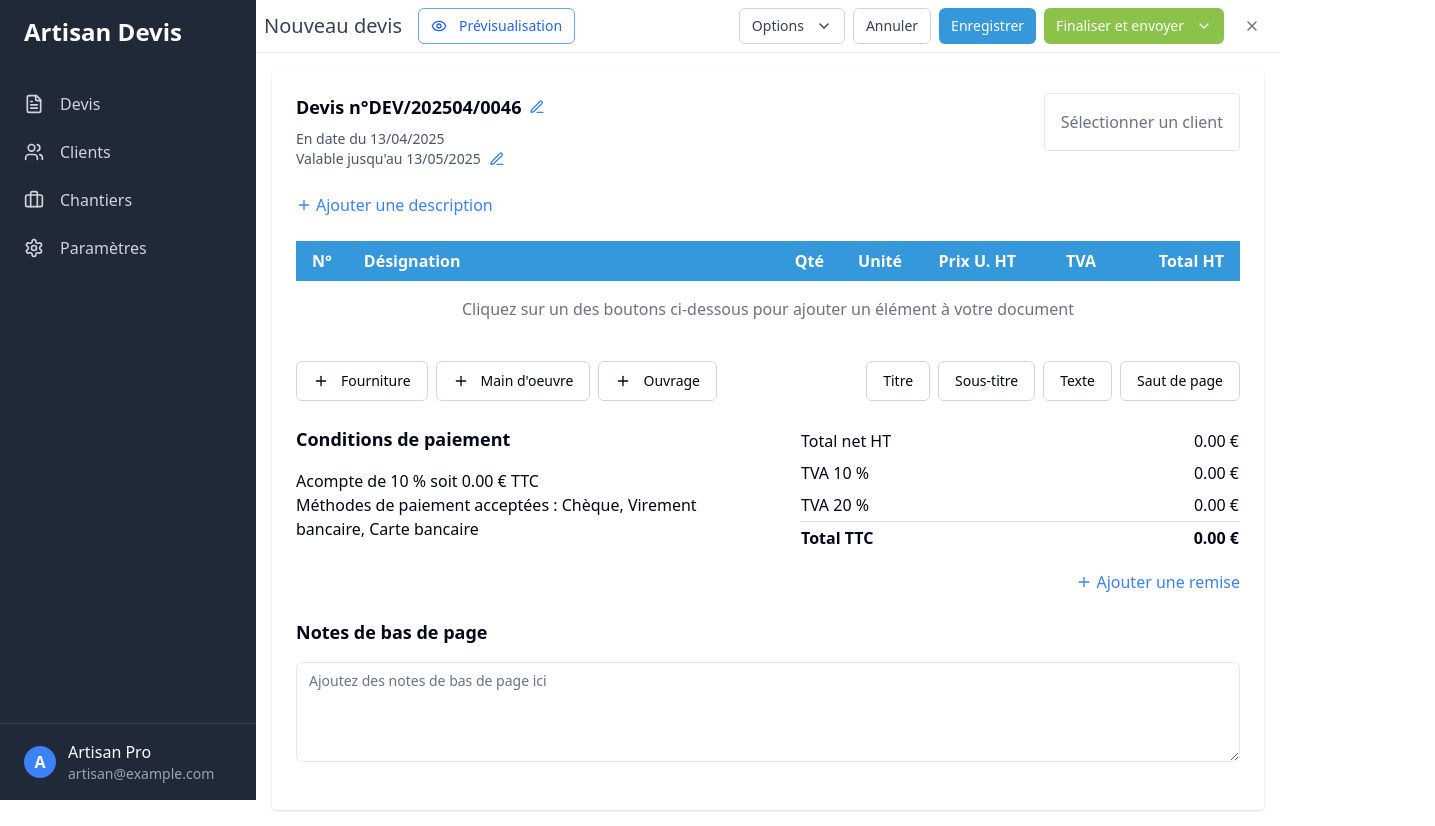
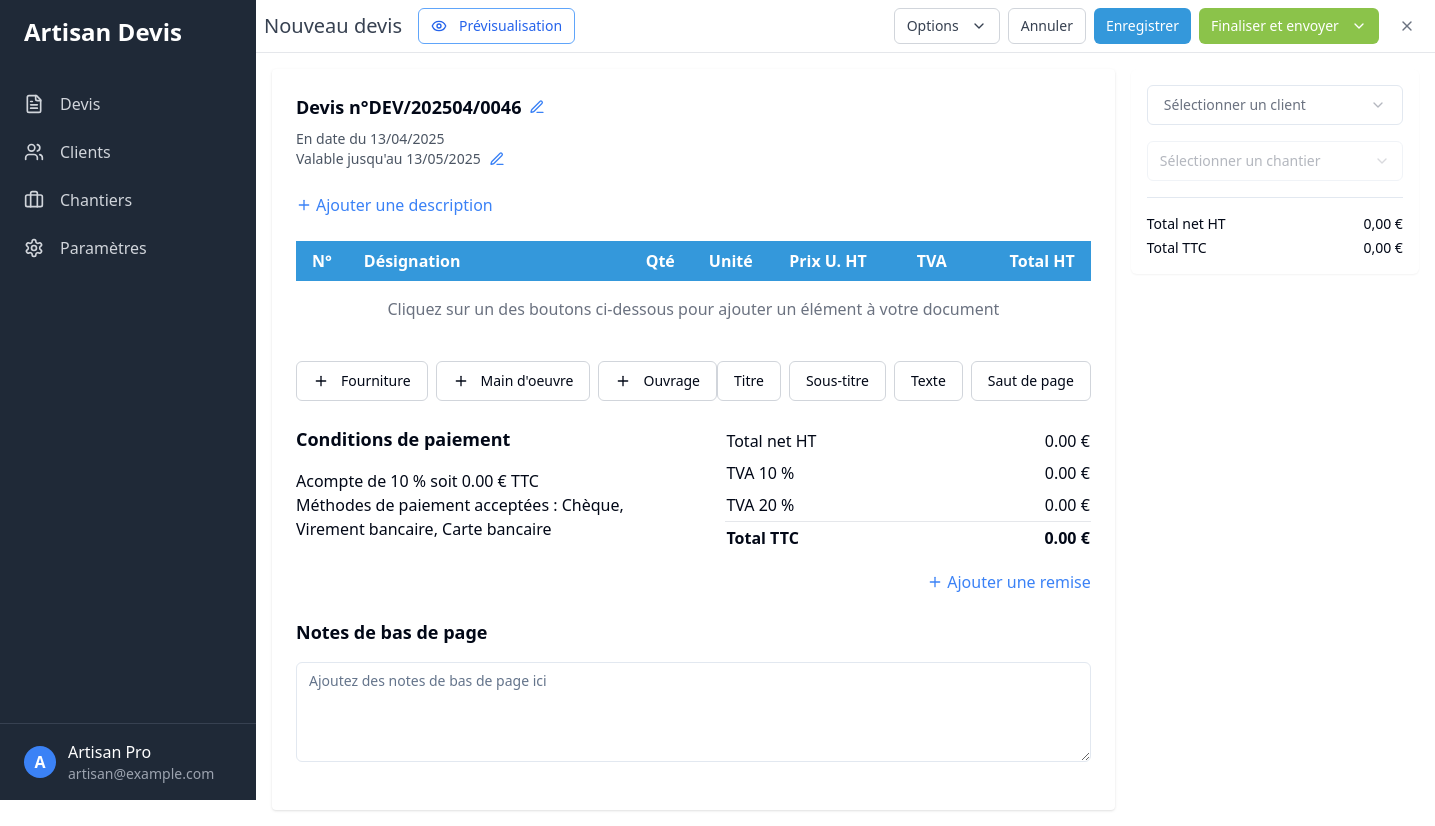
Before and after one commit to juliengrrb/artisan-devis-factory, a React (Vite) app: page /devis/1 in a window 1280 px wide. Shown: the whole page, 1435 px wide, since content can reach past the window. Built offline with nearby package versions, Linux system fonts and the light colour scheme.

Commit message:
Add client form and dropdown menu
Implement a dropdown menu with a "New Client" button, displaying a client form upon click.

```diff
--- /dev/null
+++ b/src/components/QuoteSelectors.tsx
@@ -0,0 +1,145 @@
+
+import { useState } from "react";
+import { useAppContext } from "@/context/AppContext";
+import { Button } from "@/components/ui/button";
+import { ChevronDown, UserPlus } from "lucide-react";
+import {
+  Select,
+  SelectContent,
+  SelectItem,
+  SelectTrigger,
+  SelectValue,
+} from "@/components/ui/select";
+import {
+  Popover,
+  PopoverContent,
+  PopoverTrigger,
+} from "@/components/ui/popover";
+import { ClientForm } from "./ClientForm";
+import { Input } from "@/components/ui/input";
+
+interface QuoteSelectorsProps {
+  onClientSelect: (clientId: string) => void;
+  onProjectSelect: (projectId: string) => void;
+  selectedClientId?: string;
+  selectedProjectId?: string;
+}
+
+export function QuoteSelectors({
+  onClientSelect,
+  onProjectSelect,
+  selectedClientId,
+  selectedProjectId,
+}: QuoteSelectorsProps) {
+  const { clients, projects } = useAppContext();
+  const [showClientForm, setShowClientForm] = useState(false);
+  const [clientSearch, setClientSearch] = useState("");
+
+  const filteredClients = clientSearch
+    ? clients.filter(client =>
+        `${client.firstName} ${client.lastName}`.toLowerCase().includes(clientSearch.toLowerCase())
+      )
+    : clients;
+
+  const clientProjects = selectedClientId
+    ? projects.filter(project => project.clientId === selectedClientId)
+    : [];
+
+  return (
+    <div className="space-y-4 w-full max-w-sm bg-white p-4 rounded-md shadow-sm">
+      <div className="space-y-2">
+        <Popover>
+          <PopoverTrigger asChild>
+            <Button
+              variant="outline"
+              role="combobox"
+              className="w-full justify-between text-gray-500"
+            >
+              {selectedClientId
+                ? clients.find(c => c.id === selectedClientId)
+                  ? `${clients.find(c => c.id === selectedClientId)?.firstName} ${clients.find(c => c.id === selectedClientId)?.lastName}`
+                  : "Sélectionner un client"
+                : "Sélectionner un client"
+              }
+              <ChevronDown className="ml-2 h-4 w-4 shrink-0 opacity-50" />
+            </Button>
+          </PopoverTrigger>
+          <PopoverContent className="w-full p-0">
+            <div className="p-2 border-b">
+              <Input
+                placeholder="Rechercher un client..."
+                value={clientSearch}
+                onChange={(e) => setClientSearch(e.target.value)}
+                className="w-full"
+              />
+            </div>
+            <div className="max-h-60 overflow-y-auto">
+              {filteredClients.length > 0 ? (
+                <div className="w-full">
+                  {filteredClients.map((client) => (
+                    <div
+                      key={client.id}
+                      className="px-4 py-2 text-sm hover:bg-gray-100 cursor-pointer"
+                      onClick={() => {
+                        onClientSelect(client.id);
+                        document.body.click(); // Close the popover
+                      }}
+                    >
+                      {client.firstName} {client.lastName}
+                    </div>
+                  ))}
+                </div>
+              ) : (
+                <div className="text-sm p-4 text-center text-gray-500">
+                  Aucun client trouvé
+                </div>
+              )}
+            </div>
+            <Button
+              className="w-full bg-blue-500 hover:bg-blue-600 text-white rounded-t-none"
+              onClick={() => setShowClientForm(true)}
+            >
+              Nouveau client
+            </Button>
+          </PopoverContent>
+        </Popover>
+      </div>
+
+      <div className="space-y-2">
+        <Select
+          value={selectedProjectId}
+          onValueChange={onProjectSelect}
+          disabled={!selectedClientId || clientProjects.length === 0}
+        >
+          <SelectTrigger className="w-full text-gray-500">
+            <SelectValue placeholder="Sélectionner un chantier" />
+          </SelectTrigger>
+          <SelectContent>
+            {clientProjects.map((project) => (
+              <SelectItem key={project.id} value={project.id}>
+                {project.name}
+              </SelectItem>
+            ))}
+          </SelectContent>
+        </Select>
+      </div>
+
+      <div className="pt-4 border-t mt-4">
+        <div className="flex justify-between text-sm">
+          <span>Total net HT</span>
+          <span className="font-medium">0,00 €</span>
+        </div>
+        <div className="flex justify-between text-sm mt-1">
+          <span>Total TTC</span>
+          <span className="font-medium">0,00 €</span>
+        </div>
+      </div>
+
+      {showClientForm && (
+        <ClientForm
+          onClose={() => setShowClientForm(false)}
+        />
+      )}
+    </div>
+  );
+}
--- a/src/pages/Quote.tsx
+++ b/src/pages/Quote.tsx
@@ -1,4 +1,3 @@
-
 import { useState, useEffect } from "react";
 import { Header } from "@/components/Header";
 import { useAppContext } from "@/context/AppContext";
@@ -6,6 +5,7 @@ import { ClientForm } from "@/components/ClientForm";
 import { ProjectForm } from "@/components/ProjectForm";
 import { QuoteNumberForm } from "@/components/QuoteNumberForm";
 import { QuoteItem as QuoteItemComponent } from "@/components/QuoteItem";
+import { QuoteSelectors } from "@/components/QuoteSelectors";
 import { Button } from "@/components/ui/button";
 import { Textarea } from "@/components/ui/textarea";
 import { PenLine, Plus, FileText } from "lucide-react";
@@ -85,7 +85,21 @@ export default function Quote() {
     };
 
     updateQuote(updatedQuote);
-    setShowClientSelector(false);
+  };
+
+  const handleProjectSelect = (projectId: string) => {
+    if (!currentQuote) return;
+
+    const project = projects.find(p => p.id === projectId);
+    if (!project) return;
+
+    const updatedQuote = {
+      ...currentQuote,
+      projectId,
+      project
+    };
+
+    updateQuote(updatedQuote);
   };
 
   const handleValiditySelect = (days: string) => {
@@ -95,7 +109,6 @@ export default function Quote() {
     let validUntil: Date;
 
     if (days === "Date personnalisée") {
-      // Pour la démonstration, nous utilisons simplement 30 jours
       validUntil = new Date(today.getTime() + 30 * 24 * 60 * 60 * 1000);
     } else {
       const numberOfDays = parseInt(days.split(" ")[0]);
@@ -133,7 +146,7 @@ export default function Quote() {
 
   const handleAddSection = (type: 'Fourniture' | 'Main d\'oeuvre' | 'Ouvrage') => {
     const newItem = {
-      id: Date.now().toString(), // Add unique ID to fix the TypeScript error
+      id: Date.now().toString(),
       designation: type,
       quantity: 0,
       unit: '',
@@ -157,7 +170,6 @@ export default function Quote() {
   const handleToggleDescription = () => {
     if (!currentQuote) return;
 
-    // Si la description existe, la masquer, sinon l'afficher
     const updatedQuote = {
       ...currentQuote,
       description: currentQuote.description ? "" : description
@@ -166,7 +178,6 @@ export default function Quote() {
     updateQuote(updatedQuote);
   };
 
-  // Si aucun devis n'est actuellement chargé, affichez un message
   if (!currentQuote) {
     return (
       <div className="flex flex-col items-center justify-center min-h-screen bg-gray-50">
@@ -196,6 +207,8 @@ export default function Quote() {
       />
 
       <div className="flex-grow p-4 bg-white">
+        <div className="flex">
+          <div className="flex-1 mr-4">
             <div className="bg-white shadow rounded-sm p-6">
               <div className="flex justify-between mb-6">
                 <div>
@@ -239,69 +252,6 @@ export default function Quote() {
                       </div>
                     )}
                   </div>
-            </div>
-
-            <div className="text-right">
-              <div className="relative">
-                <div
-                  className="p-4 border border-gray-200 rounded cursor-pointer"
-                  onClick={() => setShowClientSelector(true)}
-                >
-                  {currentQuote.client ? (
-                    <>
-                      <p className="font-medium">
-                        {currentQuote.client.civility} {currentQuote.client.firstName} {currentQuote.client.lastName}
-                      </p>
-                      <p className="text-sm">{currentQuote.client.address}</p>
-                      <p className="text-sm">{currentQuote.client.zipCode} {currentQuote.client.city}</p>
-                    </>
-                  ) : (
-                    <p className="text-gray-500">Sélectionner un client</p>
-                  )}
-                </div>
-
-                {showClientSelector && (
-                  <div className="absolute right-0 mt-2 w-80 bg-white border border-gray-200 rounded shadow-lg z-10">
-                    <div className="p-4 border-b">
-                      <input
-                        type="text"
-                        className="w-full p-2 border border-gray-300 rounded"
-                        placeholder="Rechercher un client"
-                      />
-                    </div>
-                    <ul className="max-h-60 overflow-y-auto">
-                      {clients.map(client => (
-                        <li
-                          key={client.id}
-                          className="px-4 py-2 hover:bg-gray-100 cursor-pointer border-b border-gray-100"
-                          onClick={() => handleClientSelect(client.id)}
-                        >
-                          {client.firstName} {client.lastName}
-                        </li>
-                      ))}
-                      <li className="px-4 py-3 bg-devis-blue text-white text-center cursor-pointer">
-                        <button
-                          className="w-full"
-                          onClick={() => {
-                            setShowClientSelector(false);
-                            setShowClientForm(true);
-                          }}
-                        >
-                          Nouveau client
-                        </button>
-                      </li>
-                    </ul>
-                  </div>
-                )}
-              </div>
-
-              {currentQuote.projectId && (
-                <div className="mt-4 p-4 border border-gray-200 rounded">
-                  <p className="text-gray-600">
-                    {projects.find(p => p.id === currentQuote.projectId)?.name}
-                  </p>
-                </div>
-              )}
                 </div>
               </div>
 
@@ -494,6 +444,17 @@ export default function Quote() {
             </div>
           </div>
 
+          <div className="w-72">
+            <QuoteSelectors
+              onClientSelect={handleClientSelect}
+              onProjectSelect={handleProjectSelect}
+              selectedClientId={currentQuote.clientId}
+              selectedProjectId={currentQuote.projectId}
+            />
+          </div>
+        </div>
+      </div>
+
       {showClientForm && (
         <ClientForm
           onClose={() => setShowClientForm(false)}
--- a/src/pages/QuoteList.tsx
+++ b/src/pages/QuoteList.tsx
@@ -1,9 +1,11 @@
+
 import { useState } from "react";
 import { useAppContext } from "@/context/AppContext";
 import { Button } from "@/components/ui/button";
 import { Plus, FileText, ExternalLink, Copy, Trash, Pencil } from "lucide-react";
 import { useNavigate } from "react-router-dom";
 import { toast } from "sonner";
+import { type Quote } from "@/types"; // Ajout de l'import pour le type Quote
 
 export default function QuoteList() {
   const { quotes, clients, projects, createQuote, deleteQuote, setCurrentQuote } = useAppContext();
```
Lines whose indentation alone changed are shown as unchanged.
